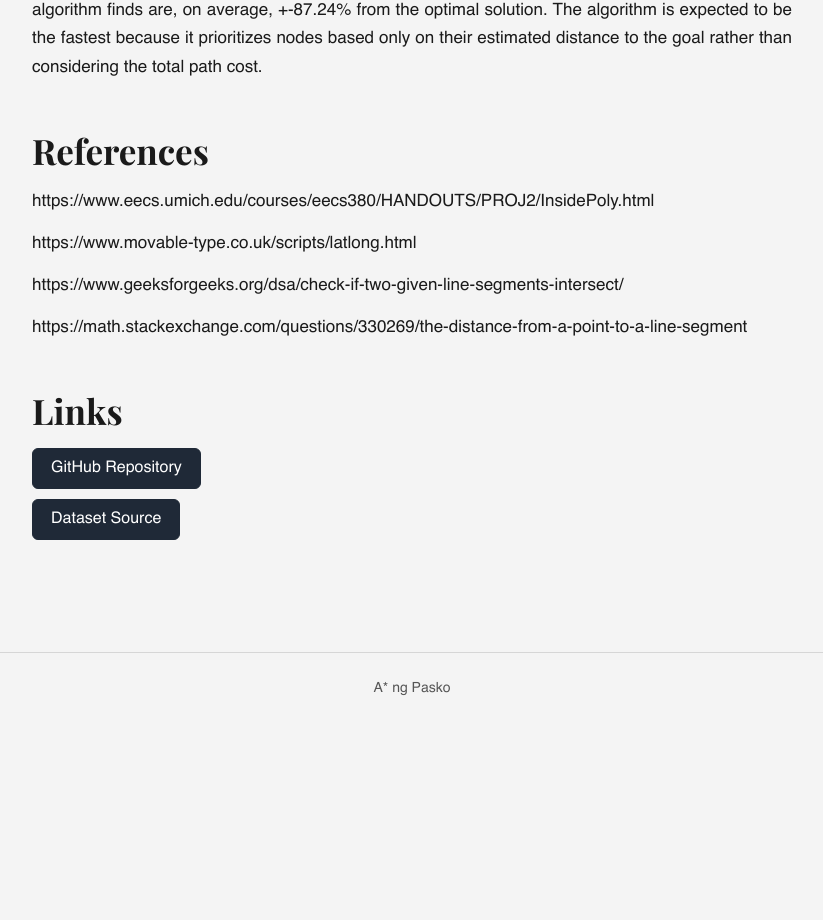
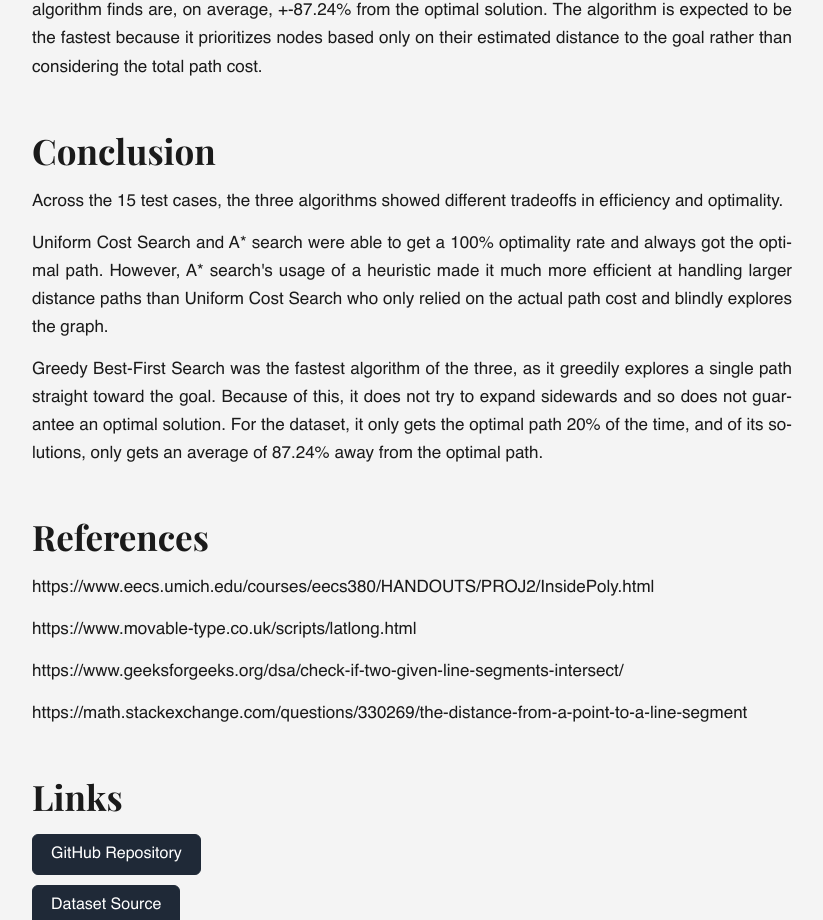
Before and after one commit to j-aidylnipas/CMSC-170-Astar-ng-Pasko, a React (Vite) app in the folder frontend/: page / in a window 1280 px wide. Shown: the part 10716-11636 px from the top of the page, without its empty margins (228-1051 px from the left). Before the commit the page ends 11440 px from the top, so only its background shows below. Built offline with nearby package versions, Linux system fonts and the light colour scheme.

Commit message:
feat: add conclusion

```diff
--- a/frontend/src/App.jsx
+++ b/frontend/src/App.jsx
@@ -248,6 +248,13 @@ function App() {
             <p>Greedy Best-First Search achieved the lowest average number of expanded nodes of 109.134 and the fastest average runtime at 0.0004488 seconds. However, it recorded a 20% optimality rate, indicating that a small part of its solutions across the 15 test cases were optimal. The solutions that the algorithm finds are, on average, +-87.24% from the optimal solution. The algorithm is expected to be the fastest because it prioritizes nodes based only on their estimated distance to the goal rather than considering the total path cost. </p>
           </section>
 
+          <section id="conclusion">
+            <h2>Conclusion</h2>
+            <p>Across the 15 test cases, the three algorithms showed different tradeoffs in efficiency and optimality.</p>
+            <p>Uniform Cost Search and A* search were able to get a 100% optimality rate and always got the optimal path. However, A* search's usage of a heuristic made it much more efficient at handling larger distance paths than Uniform Cost Search who only relied on the actual path cost and blindly explores the graph.</p>
+            <p>Greedy Best-First Search was the fastest algorithm of the three, as it greedily explores a single path straight toward the goal. Because of this, it does not try to expand sidewards and so does not guarantee an optimal solution. For the dataset, it only gets the optimal path 20% of the time, and of its solutions, only gets an average of 87.24% away from the optimal path.</p>
+          </section>
+
           {/* References */}
           <section id="references">
             <h2>References</h2>
```
